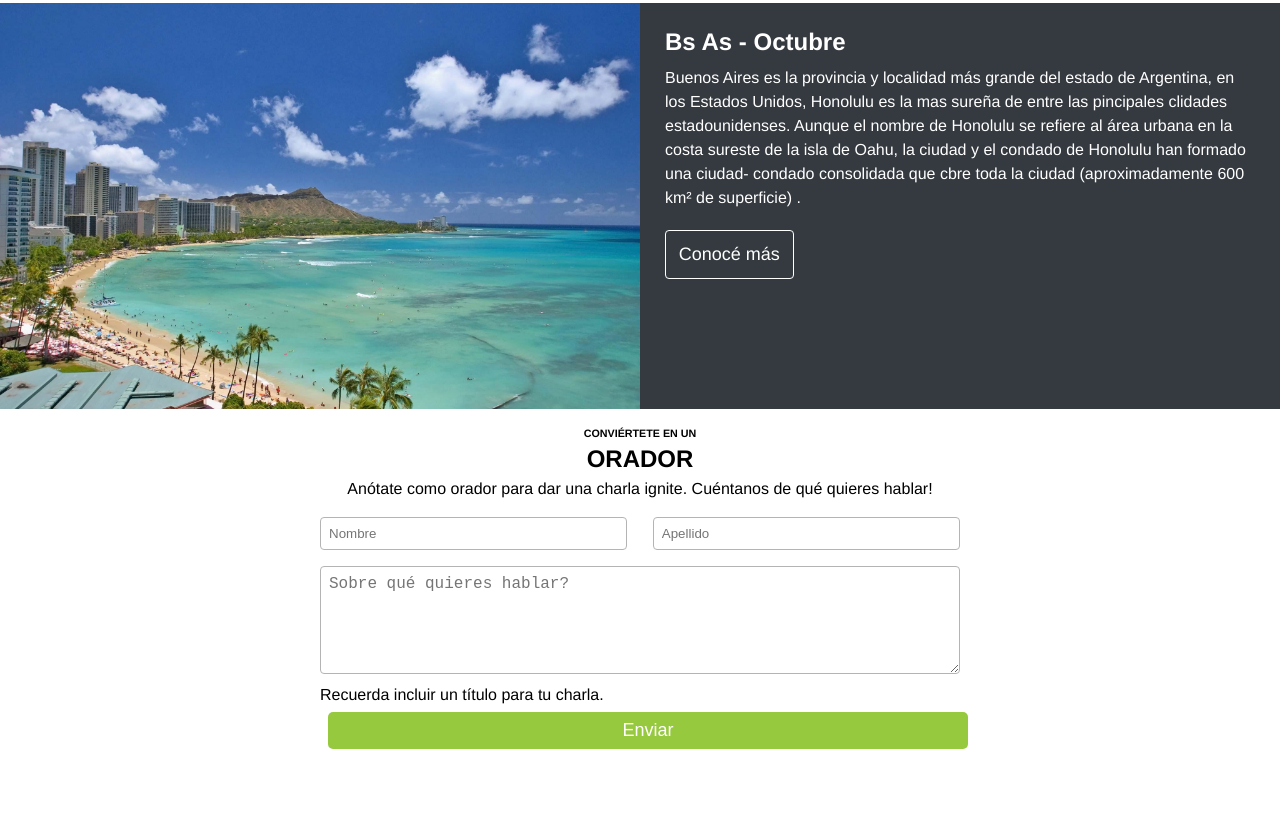
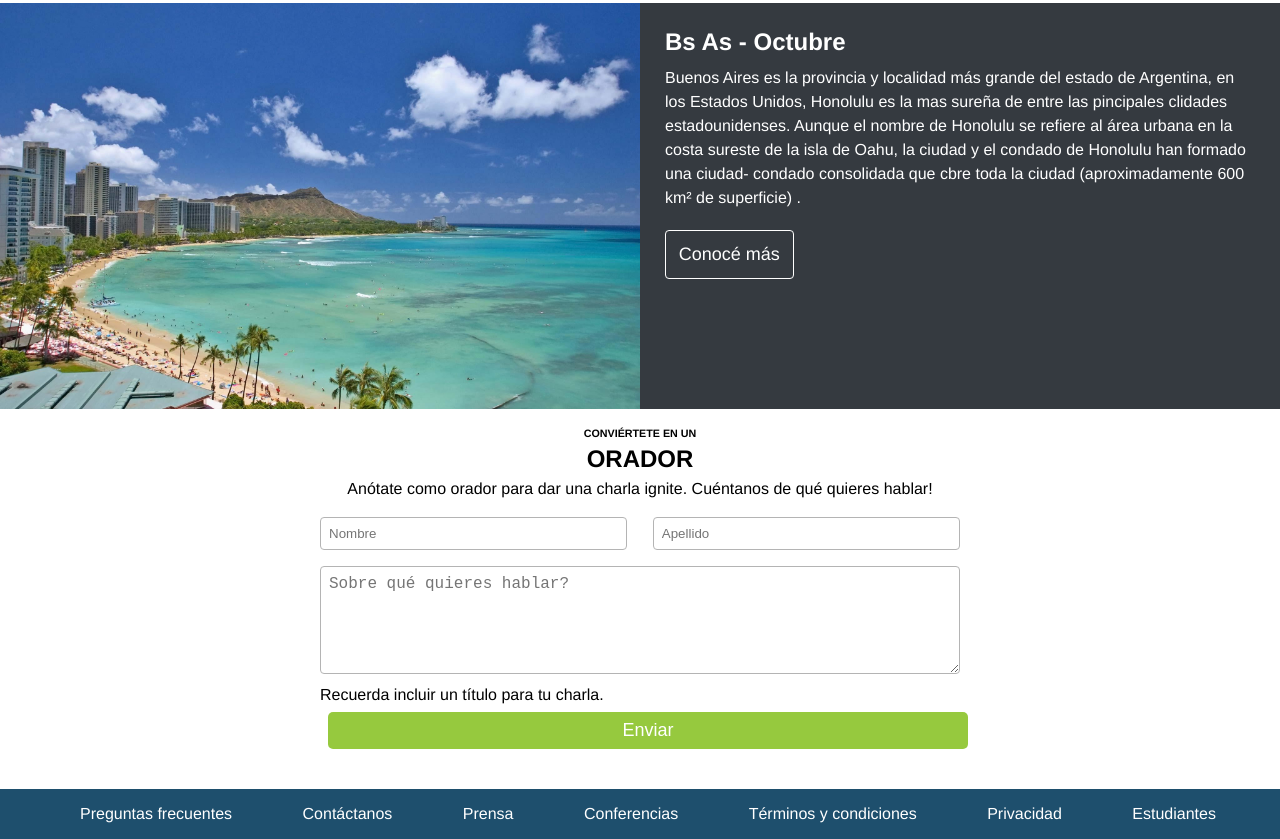
Before and after one commit to laroldan/FlexBox-LautaroRoldan-43103138, a plain HTML site: page index.html in a window 1280 px wide. Shown: the part 1541-2380 px from the top of the page. Before the commit the page ends 2298 px from the top, so only its background shows below. Drawn offline with Linux system fonts and the light colour scheme.

Commit message:
Footer complete

```diff
--- a/css/style.css
+++ b/css/style.css
@@ -315,3 +315,20 @@ textarea {
   border-radius: 4px;
   border: 1px solid rgb(180, 180, 180);
 }
+
+.containerFooter {
+  display: flex;
+  flex-direction: row;
+  justify-content: space-between;
+
+  padding-top: 1rem;
+  padding-bottom: 1rem;
+  padding-left: 5rem;
+  padding-right: 4rem;
+}
+
+.footerItem {
+  display: flex;
+  align-items: center;
+  text-align: center;
+}
--- a/index.html
+++ b/index.html
@@ -193,7 +193,15 @@
     </main>
     <!--FOOTER-->
     <footer>
-
+      <div class="containerFooter text-white">
+        <a class="footerItem" href="">Preguntas frecuentes</a>
+        <a class="footerItem" href="">Contáctanos</a>
+        <a class="footerItem" href="">Prensa</a>
+        <a class="footerItem" href="">Conferencias</a>
+        <a class="footerItem" href="">Términos y condiciones</a>
+        <a class="footerItem" href="">Privacidad</a>
+        <a class="footerItem" href="">Estudiantes</a>
+      </div>
     </footer>
   </body>
 </html>
```
